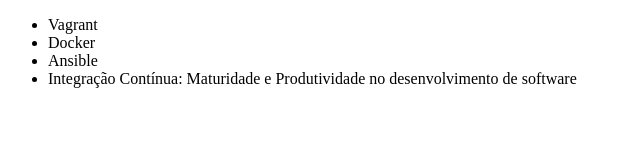
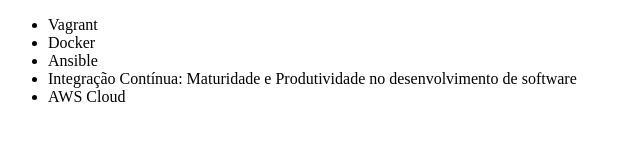
Before and after one commit to marinalira/alura-git, a plain HTML site: page index.html in a window 1280 px wide. Shown: the whole page, without its empty margins (0-640 px from the left). Drawn offline with Linux system fonts and the light colour scheme.

Commit message:
Adicionando um novo curso na lista

```diff
--- a/index.html
+++ b/index.html
@@ -10,6 +10,7 @@
         <li>Docker</li>
         <li>Ansible</li>
         <li>Integração Contínua: Maturidade e Produtividade no desenvolvimento de software</li>
+        <li>AWS Cloud</li>
     </ul>
 </body>
 </html>
```
